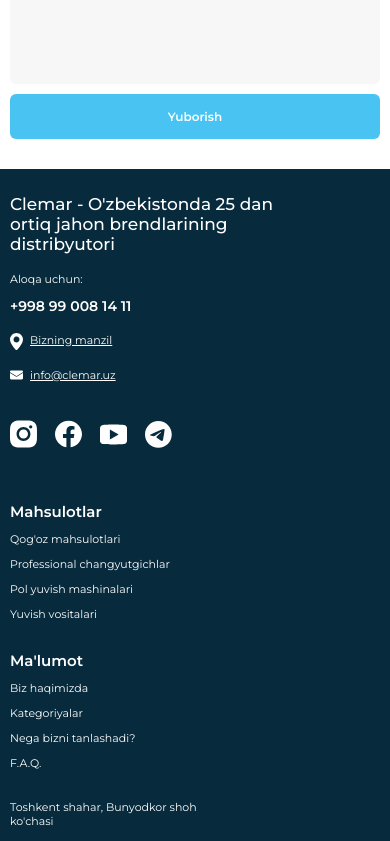
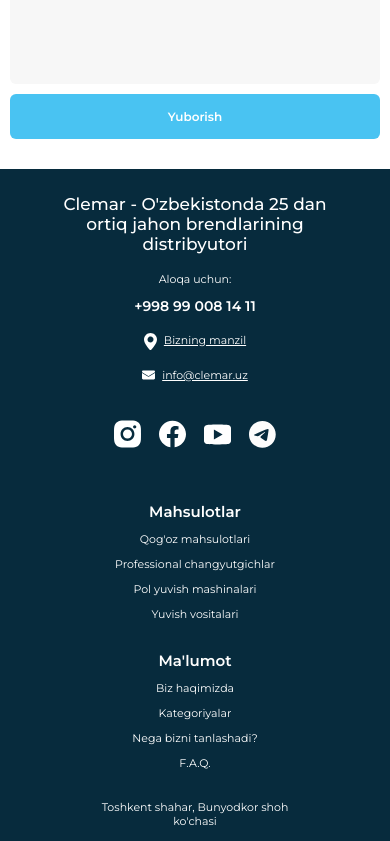
Before and after one commit to TemurmalikReact/clemar, a React (Create React App) app: page / in a window 390 px wide. Shown: the part 3274-4115 px from the top of the page. Built offline with nearby package versions, Linux system fonts and the light colour scheme.

Commit message:
Mobile 5

```diff
--- a/src/components/footer/footer.module.scss
+++ b/src/components/footer/footer.module.scss
@@ -423,6 +423,8 @@
 
 @media screen and (max-width: 500px) {
     .footer {
+        text-align: center;
+
         color: #fff;
         padding: 25px 10px 25px 10px;
         margin-top: 30px;
@@ -452,6 +454,7 @@
                 font-size: 11px;
                 margin-top: 18px;
                 gap: 7px;
+                justify-content: center;
 
                 svg {
                     width: 13px;
@@ -461,6 +464,7 @@
             &__socials {
                 margin-top: 18px;
                 gap: 18px;
+                justify-content: center;
 
                 a {
                     svg {
```
